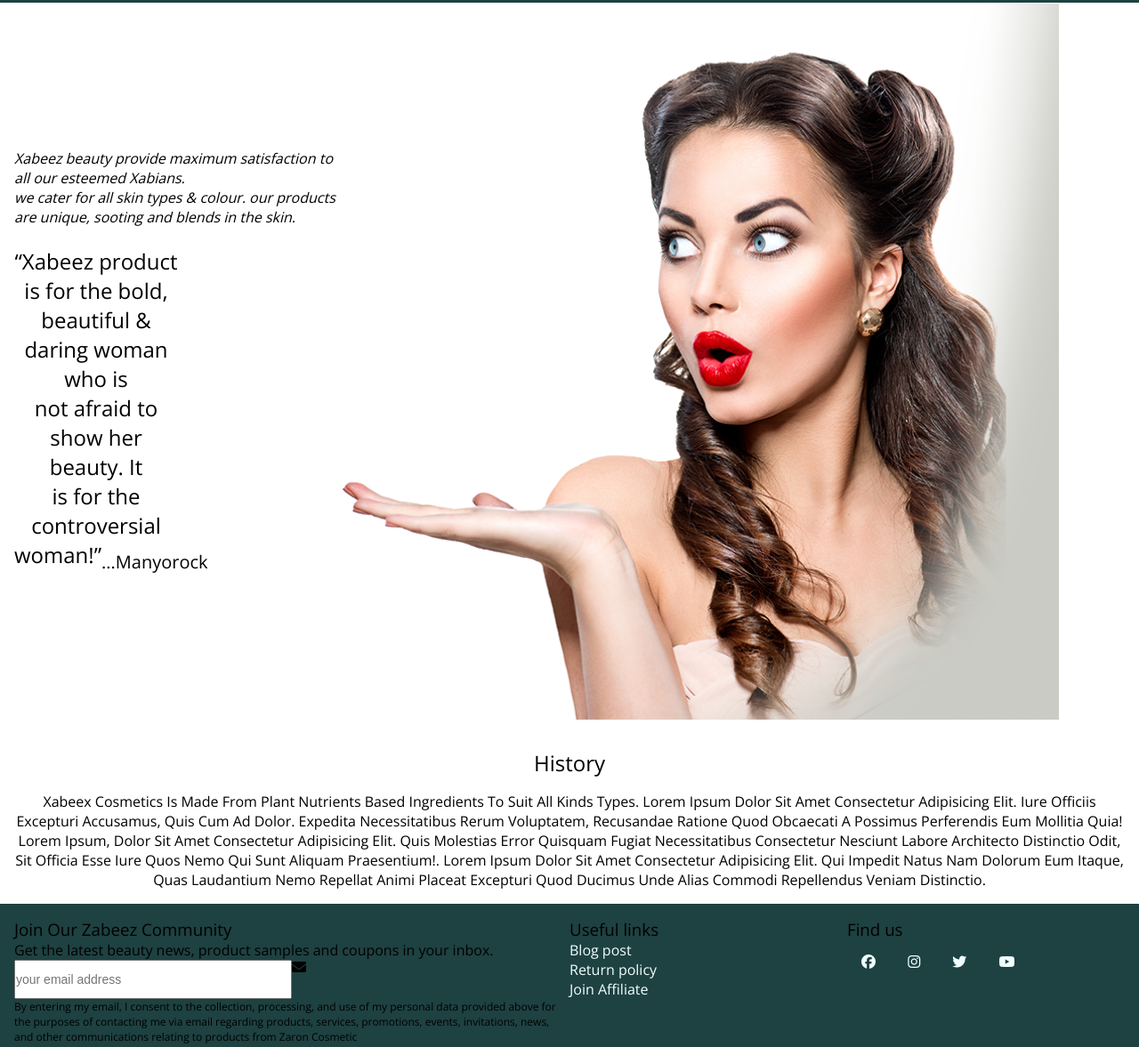
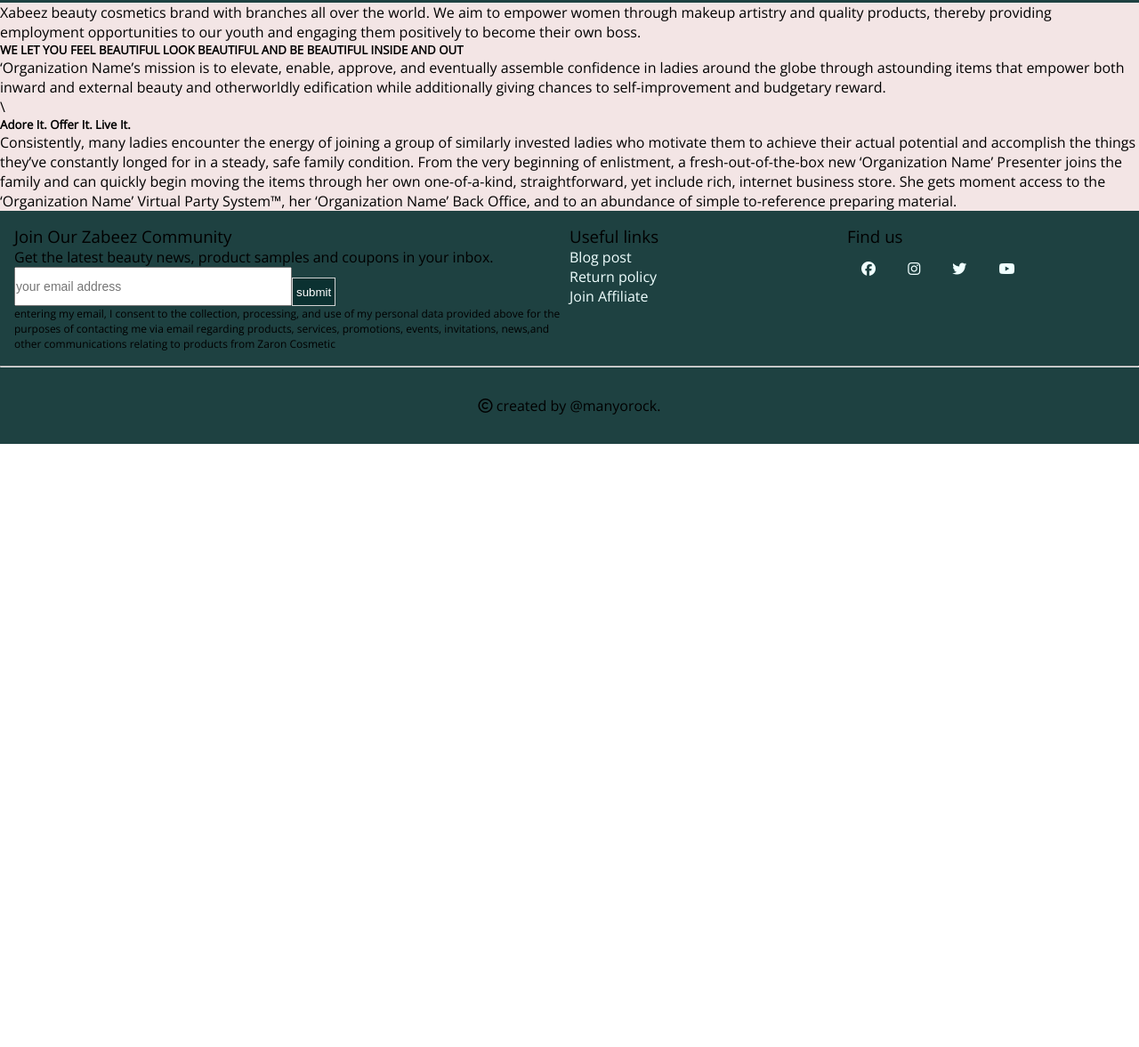
Before and after one commit to Manyo-Rocks/Xabeez-beauty, a plain HTML site: page about.html in a window 1280 px wide. Shown: the part 92-1269 px from the top of the page at 89% size. After the commit the page ends 800 px from the top, so only its background shows below. Drawn offline with nearby package versions, Linux system fonts and the light colour scheme; a web font is replaced by a local one.

Commit message:
About us

```diff
--- a/about.html
+++ b/about.html
@@ -50,34 +50,31 @@
 
     </header>
  <!----------about section-->
-  <section class="about-xabeez">
-      <div class="about">
-        <div class="about-info">
-          <p>Xabeez beauty provide maximum satisfaction  to all our esteemed Xabians.<br>
-          we cater for all skin types & colour. our products are unique, sooting and blends in the skin.</P><br>
-          <div class='span'><q>Xabeez product is for the bold,<br> beautiful & daring woman who is<br> not afraid to show her
-              beauty. It<br> is for the controversial woman!</q><sub>...Manyorock</sub></div>
-        </div>
-        <div class="about-image">
-          <img src="images/xabeezface.png"  alt="face">
-        </div>
-      </div>
-
-        <div class="about-row">
-          <div class="History">
-            <h4>History</h4>
-            <P>Xabeex cosmetics is made from plant nutrients based ingredients to suit all kinds types. Lorem ipsum dolor sit amet
-              consectetur adipisicing elit. Iure officiis excepturi accusamus, quis cum ad dolor. Expedita necessitatibus rerum
-              voluptatem, recusandae ratione quod obcaecati a possimus perferendis eum mollitia quia! </P>
-              <P>Lorem ipsum, dolor sit amet consectetur adipisicing elit. Quis molestias error quisquam fugiat necessitatibus consectetur nesciunt labore architecto distinctio odit, sit officia esse iure quos nemo qui sunt aliquam praesentium!. Lorem ipsum dolor sit amet consectetur adipisicing elit. Qui impedit natus nam dolorum eum itaque, quas laudantium nemo repellat animi placeat excepturi quod ducimus unde alias commodi repellendus veniam distinctio.</p>
-          </div>
-
-        </div>
 
 
 
+ <div class="about-section">
+   <p> Xabeez beauty cosmetics brand with branches all over the world.
+     We aim to empower women through makeup artistry and quality products,
+     thereby providing employment opportunities to our youth and engaging them positively to become
+     their own boss.</p>
 
-  </section>
+     <h5>WE LET YOU FEEL BEAUTIFUL LOOK BEAUTIFUL AND BE BEAUTIFUL INSIDE AND OUT</h5>
+     <p>‘Organization Name’s mission is to elevate, enable, approve, and eventually assemble confidence in ladies around the globe through astounding items
+        that empower both inward and external beauty and otherworldly edification while additionally giving chances to self-improvement and
+        budgetary reward.</p>\
+
+      <h5>Adore It. Offer It. Live It.</h5>
+      <p>Consistently, many ladies encounter the energy of joining a group of similarly
+        invested ladies who motivate them to achieve their actual potential
+         and accomplish the things they’ve constantly longed for in a steady, safe family condition. From the very beginning of enlistment,
+         a fresh-out-of-the-box new ‘Organization Name’ Presenter joins the family and can quickly begin moving the items through her own
+         one-of-a-kind, straightforward, yet include rich, internet business store.
+
+        She gets moment access to the ‘Organization Name’ Virtual Party System™, her ‘Organization Name’ Back Office, and to an abundance of
+        simple to-reference preparing material.</p>
+
+  </div>
 
 
 
@@ -92,13 +89,15 @@
         <div class="updates">
             <input class="send"
             type="text" id="email" name="email" placeholder="your email address">
-            <i class="fa fa-envelope" aria-hidden="true"></i>
+            <button type="submit" class="email-btn">submit</button>
         </div>
 
 
-        <P> By entering my email, I consent to the collection, processing, and use of my personal data provided above
-          for the purposes of contacting me via email regarding products, services, promotions, events, invitations,
-          news, <br>and other communications relating to products from Zaron Cosmetic</p>
+        <P>entering my email, I consent to the collection,
+           processing, and use of my personal data provided above
+          for the purposes of contacting me via email regarding products, services,
+          promotions, events, invitations,
+          news,and other communications relating to products from Zaron Cosmetic</p>
       </div>
       <div class="footer-col-2">
         <h3>Useful links</h3>
```
